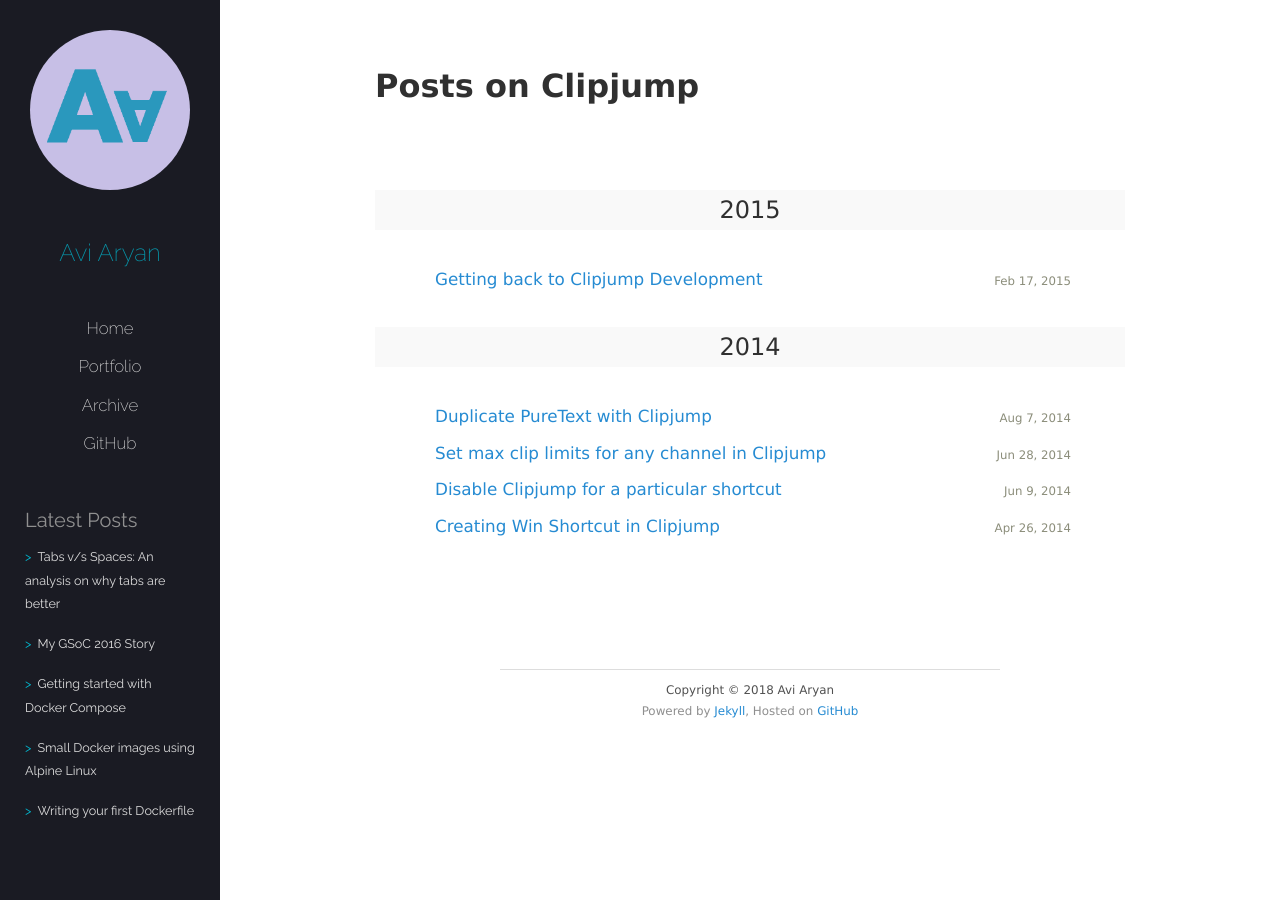
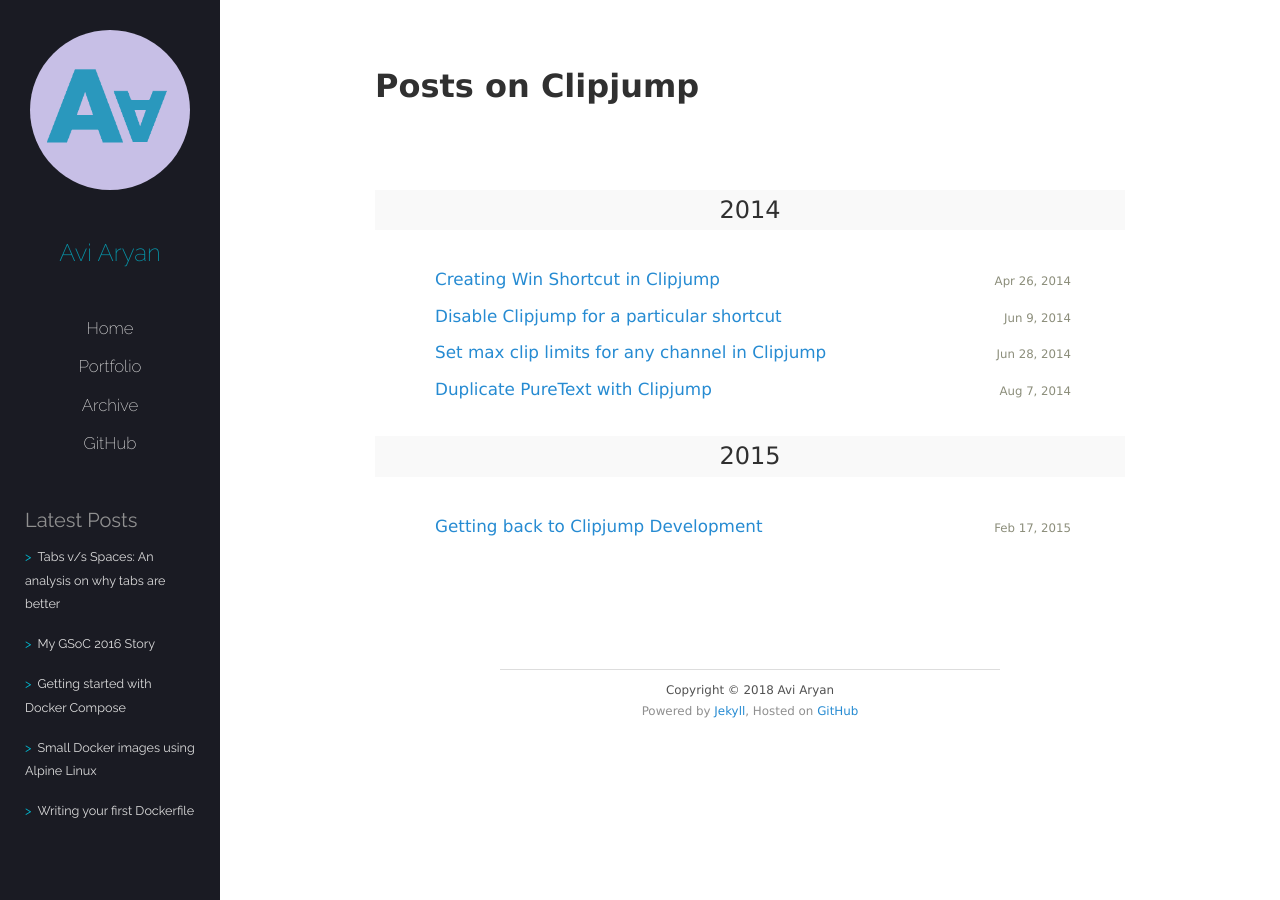
Before and after one commit to aviaryan/aviaryan.github.com-retired-2018, a Jekyll site: the page built from blog/clipjump/index.html, in a window 1280 px wide. Built offline with Jekyll 4.4.1, drawn with Linux system fonts in a browser that asks for light colours.

```diff
--- a/_config.yml
+++ b/_config.yml
@@ -10,7 +10,7 @@ title: Avi Aryan
 
 highlighter: rouge
 
-gems:
+plugins:
   - jemoji
   - jekyll-mentions
 
@@ -28,4 +28,4 @@ googleverify: gC8gMLC1UpPDYi2y5KR_9Sq79n4TYMiQM7UcSvtyfms
 disqusid: avi-aryan-github
 disqusurl: http://aviaryan.in
 exclude: ['README.md', 'Gemfile.lock', 'Gemfile', 'Rakefile']
-jekyllversion: 3.0.3
+jekyllversion: 3.7.3
--- a/blog/clipjump/index.html
+++ b/blog/clipjump/index.html
@@ -7,7 +7,7 @@ nod: 1
 
 {% capture cnamex %}{{ page.cname }}{% endcapture %}
 <div class="posts">
-  {% for post in site.categories[cnamex] reverse %}
+  {% for post in site.categories[cnamex] reversed %}
   {% include archive_post.html %}
   {% endfor %}
 </div>
--- a/blog/gsoc/index.html
+++ b/blog/gsoc/index.html
@@ -7,7 +7,7 @@ nod: 1
 
 {% capture cnamex %}{{ page.cname }}{% endcapture %}
 <div class="posts">
-  {% for post in site.categories[cnamex] reverse %}
+  {% for post in site.categories[cnamex] reversed %}
   {% include archive_post.html %}
   {% endfor %}
 </div>
--- a/blog/index.html
+++ b/blog/index.html
@@ -23,6 +23,6 @@ nod: 1
 
 <br><br>
 
-{% for post in site.posts reverse %}
+{% for post in site.posts reversed %}
 	{% include archive_post.html %}
 {% endfor %}
```
Also changed, not shown: README.md.
